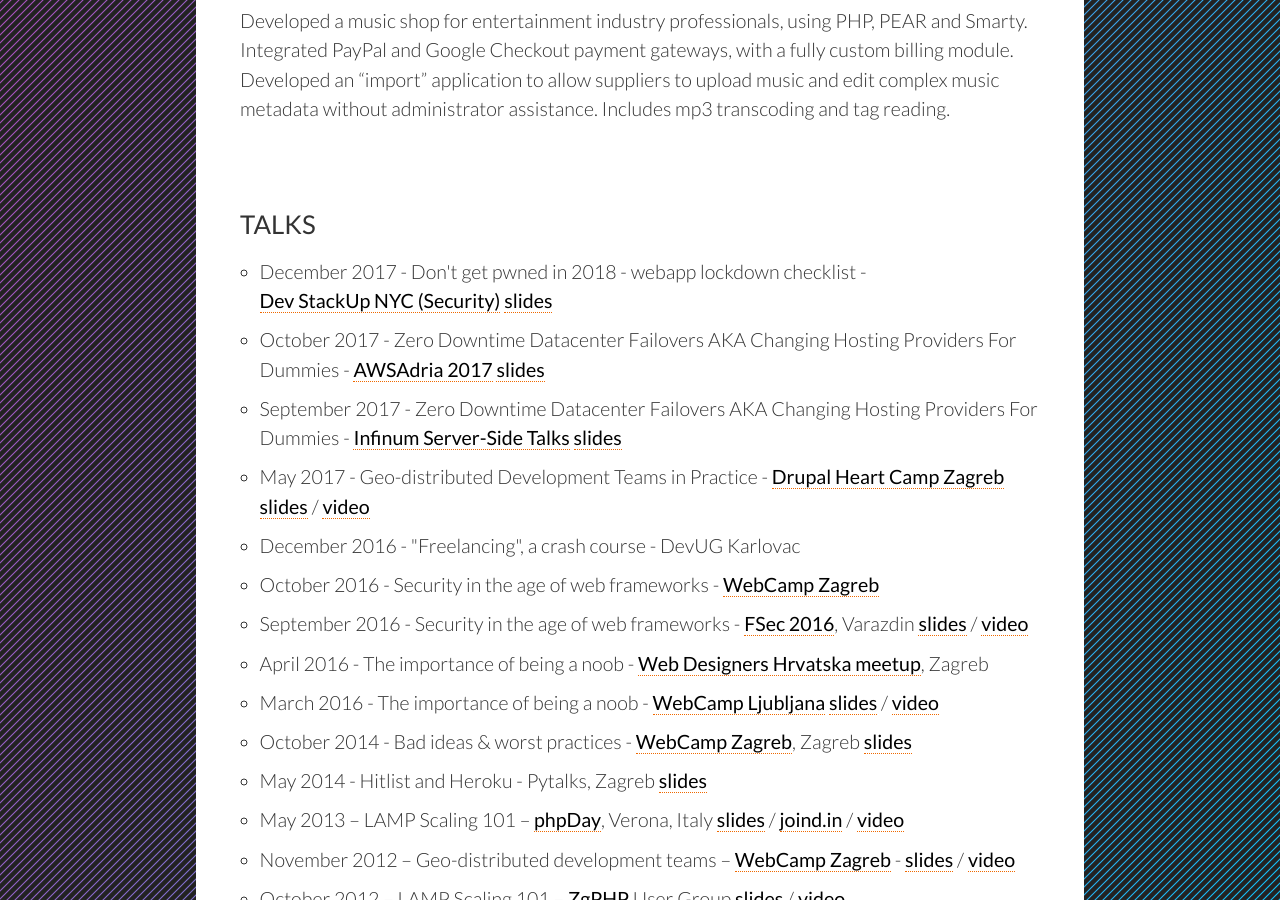
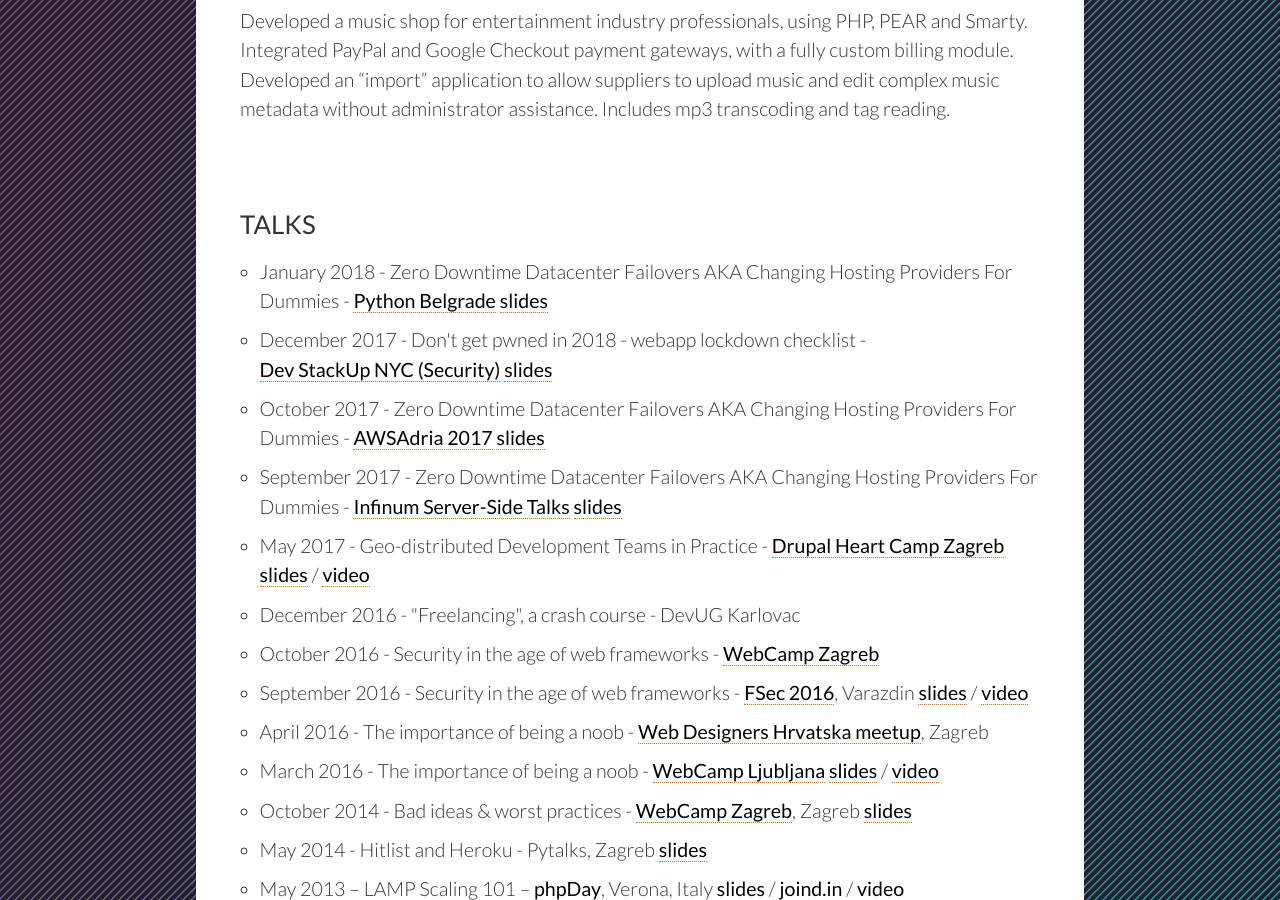
Before and after one commit to allixsenos/allixsenos.github.com, a Jekyll site: the page resume/index.html, which Jekyll copies as it is, in a window 1280 px wide and 900 px high, scrolled down 3313 px. Built offline with Jekyll 4.4.1, drawn with Linux system fonts in a browser that asks for light colours.

Commit message:
add pythonbg talk and slides

```diff
--- a/resume/index.html
+++ b/resume/index.html
@@ -127,6 +127,7 @@
                 <section class="others">
                     <h2>Talks</h2>
                     <ul>
+                        <li>January 2018 - Zero Downtime Datacenter Failovers AKA Changing Hosting Providers For Dummies - <a href="https://www.meetup.com/PythonBelgrade/events/246837364/">Python Belgrade</a> <a href="/talks/slides/2018-01-pythonbg-zero-downtime.pdf">slides</a></li>
                         <li>December 2017 - Don't get pwned in 2018 - webapp lockdown checklist - <a href="https://www.meetup.com/StackUp-Talks-Devs/events/245408746/">Dev StackUp NYC (Security)</a> <a href="/talks/slides/2017-12-devstackupnyc-pwnedin2018.pdf">slides</a></li>
                         <li>October 2017 - Zero Downtime Datacenter Failovers AKA Changing Hosting Providers For Dummies - <a href="https://www.awsadria.com">AWSAdria 2017</a> <a href="/talks/slides/2017-10-awsadria-zero-downtime.pdf">slides</a></li>
                         <li>September 2017 - Zero Downtime Datacenter Failovers AKA Changing Hosting Providers For Dummies - <a href="https://www.meetup.com/Infinum-Server-Side-Talks/">Infinum Server-Side Talks</a> <a href="/talks/slides/2017-09-infinum-backend-zero-downtime.pdf">slides</a></li>
```
Also changed, not shown: 1 other file.
